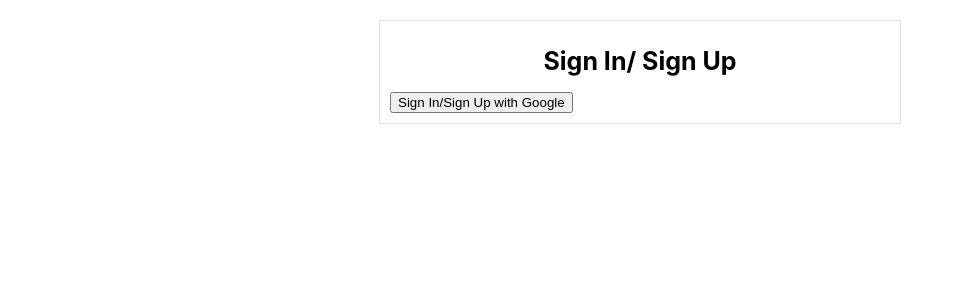
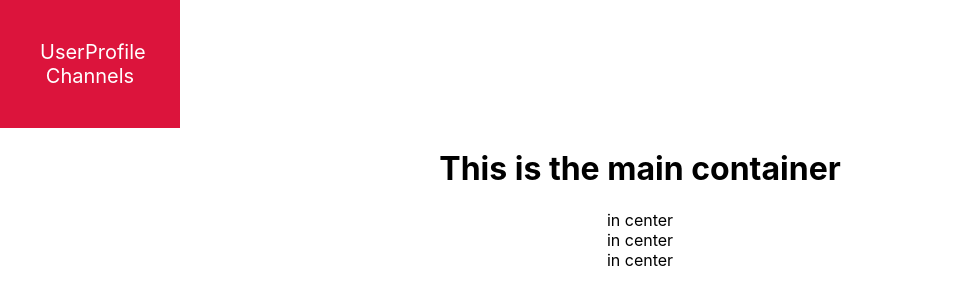
Before and after one commit to a12baghel2/Slack_Clone, a React (Create React App) app: page / in a window 1280 px wide. Shown: the top 304 px of the page, without its empty margins (0-964 px from the left). Built offline with nearby package versions, Linux system fonts and the light colour scheme.

Commit message:
Added Authentication

```diff
--- a/src/components/App.js
+++ b/src/components/App.js
@@ -1,23 +1,15 @@
 import React, { Component } from "react";
 import { Switch, Route } from "react-router-dom";
 import { SignIn, Slack } from "./";
-
-function Home() {
-  return (
-    <div>
-      <h1>This is HomePage</h1>
-    </div>
-  );
-}
 
 class App extends Component {
   render() {
     return (
       <div>
         <Switch>
-          <Route exact path='/' component={SignIn} />
-          <Route exact path='/home' component={Home} />
-          <Route exact path='/slack' component={Slack} />
+          <Route exact path='/signin' component={SignIn} />
+          <Route exact path='/home' component={SignIn} />
+          <Route exact path='/' component={Slack} />
         </Switch>
       </div>
     );
--- a/src/components/MainContainer.js
+++ b/src/components/MainContainer.js
@@ -2,6 +2,13 @@ import React, { Component } from "react";
 
 export default class MainContainer extends Component {
   render() {
-    return <div> Main Conatiner</div>;
+    return (
+      <div className='main-container'>
+        <h1>This is the main container</h1>
+        <div>in center </div>
+        <div>in center</div>
+        <div>in center</div>
+      </div>
+    );
   }
 }
--- a/src/components/Sidebar.js
+++ b/src/components/Sidebar.js
@@ -2,6 +2,11 @@ import React, { Component } from "react";
 
 export default class Sidebar extends Component {
   render() {
-    return <div>This is sidebar</div>;
+    return (
+      <div className='sidebar'>
+        <div>UserProfile</div>
+        <div> Channels</div>
+      </div>
+    );
   }
 }
--- a/src/components/Slack.js
+++ b/src/components/Slack.js
@@ -5,7 +5,6 @@ export default class Slack extends Component {
   render() {
     return (
       <div>
-        <h1>This is Slack</h1>
         <Sidebar />
         <MainContainer />
       </div>
--- a/src/index.css
+++ b/src/index.css
@@ -16,6 +16,24 @@ code {
     monospace;
 }
 
+.sidebar {
+  display: flex;
+  flex-direction: column;
+  width: 100px;
+  margin: 0px;
+  text-align: center;
+  background: crimson;
+  padding: 40px;
+  font-size: 20px;
+  color: white;
+}
+
+.main-container {
+  display: flex;
+  flex-direction: column;
+  text-align: center;
+}
+
 .signin-form {
   align-items: center;
   justify-content: center;
```
Also changed, not shown: src/firbase.js (added, +70 -0 lines), src/providers/UserProvider.js (added, +33 -0 lines).
